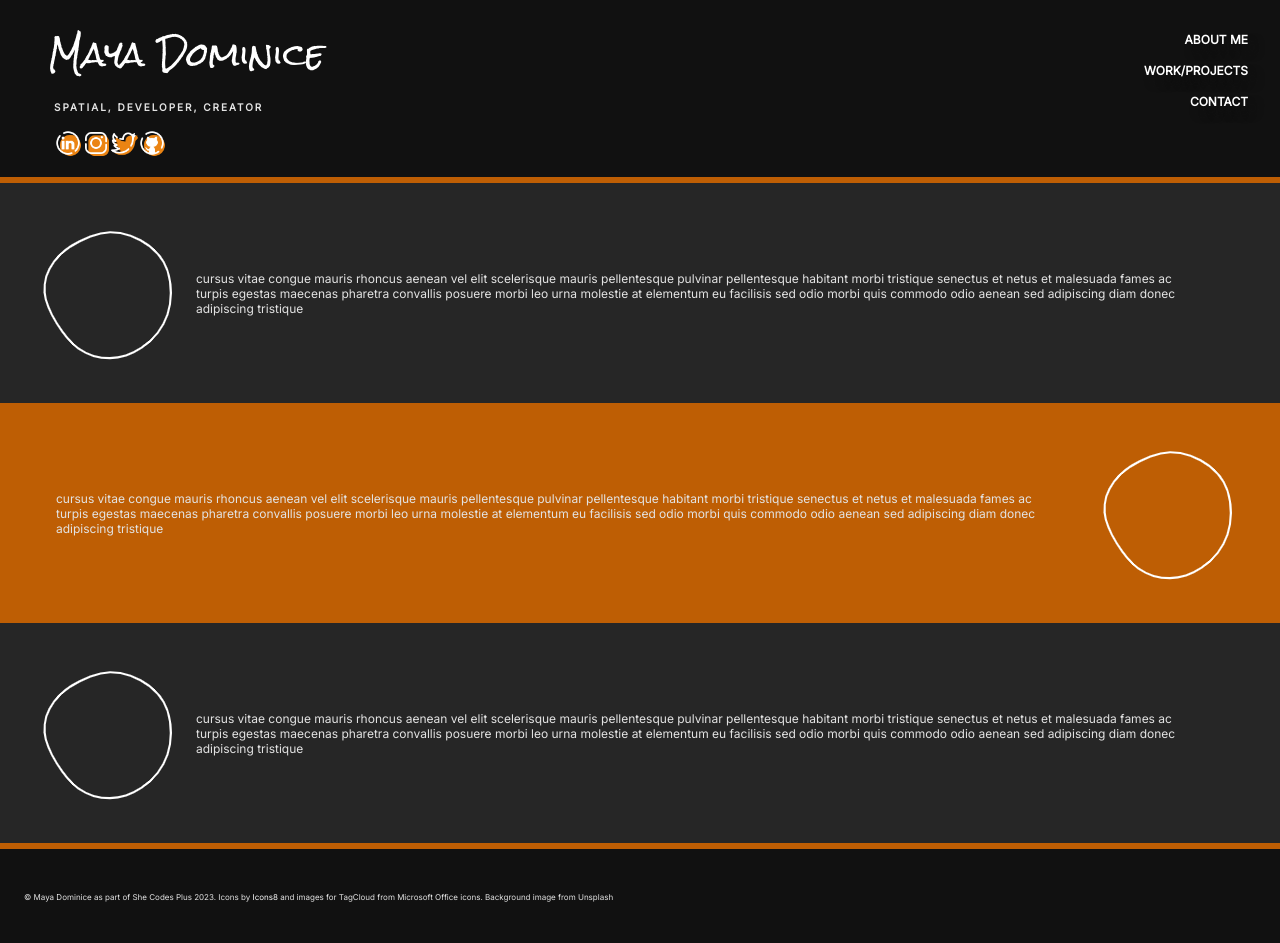
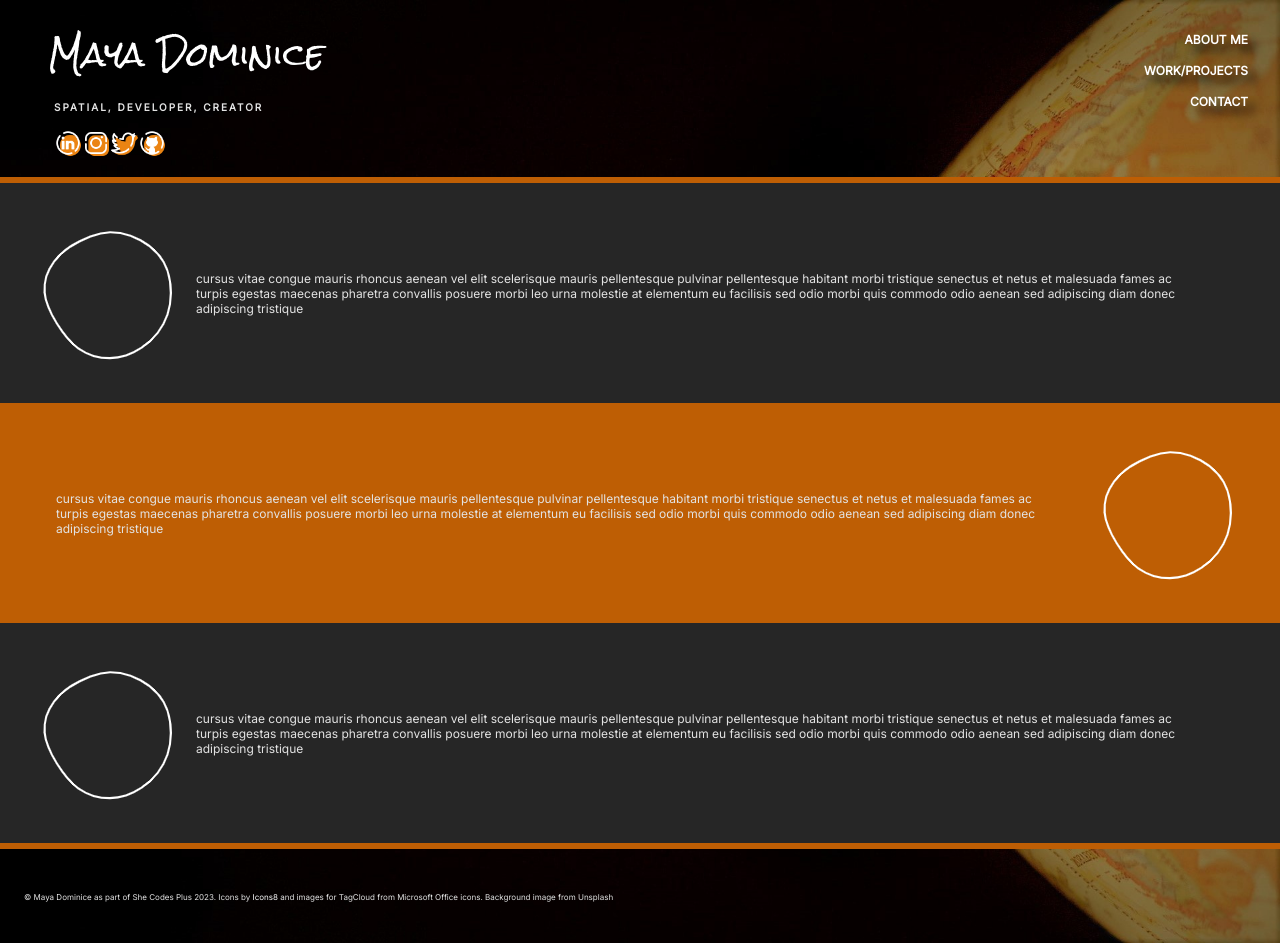
Before and after one commit to mayadomi/portfolio, a plain HTML site: page projects.html in a window 1280 px wide. Drawn offline with Linux system fonts and the light colour scheme.

Commit message:
Trying to get background images to work....

```diff
--- a/css/style.css
+++ b/css/style.css
@@ -98,7 +98,7 @@ body {
 
 
 .header-content {
-	background-image: url("imgs/background_dark.jpg");
+	background-image: url("../imgs/background_dark.jpg");
 	background-size:cover;
     display: flex;
     justify-content: space-between;
@@ -116,7 +116,7 @@ body {
 /* HEADER FOR PROJECTS PAGE */
 /* Mostly the same with some slight differences */
 .header-content-projects {
-	background-image: url("imgs/background_dark.jpg");
+	background-image: url("../imgs/background_dark.jpg");
 	background-size:cover;
     display: flex;
     justify-content: space-between;
@@ -678,7 +678,7 @@ label {
 
 footer {
 
-	background-image: url("imgs/background_dark_reverse.jpg");
+	background-image: url("../imgs/background_dark_reverse.jpg");
 	background-size: cover;
 	background-position: center bottom ;
 
```
Also changed, not shown: 1 other file.
